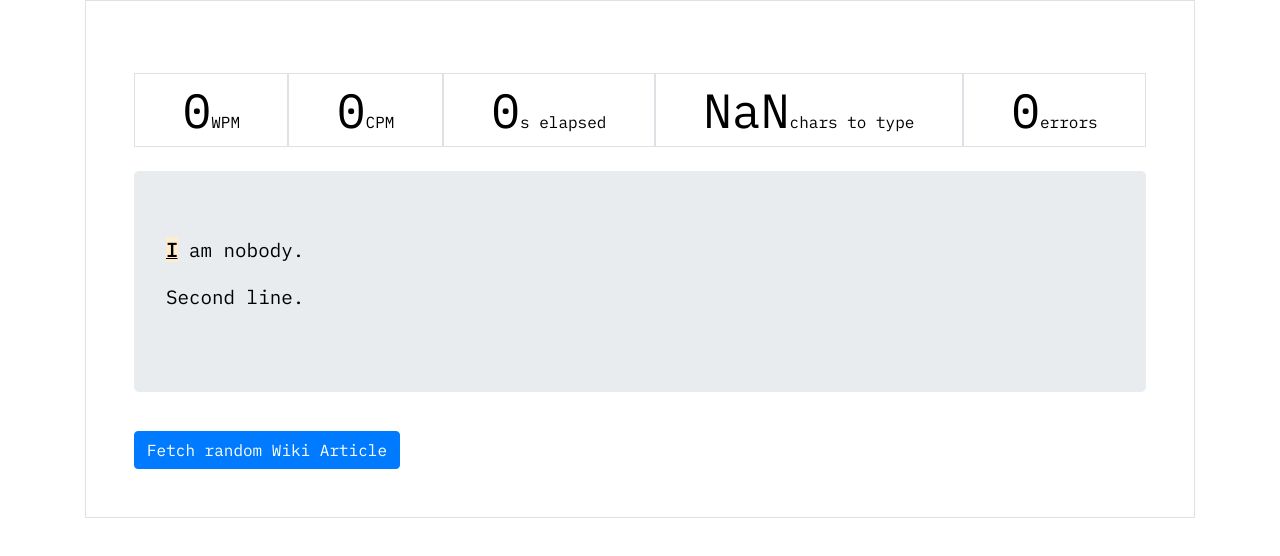
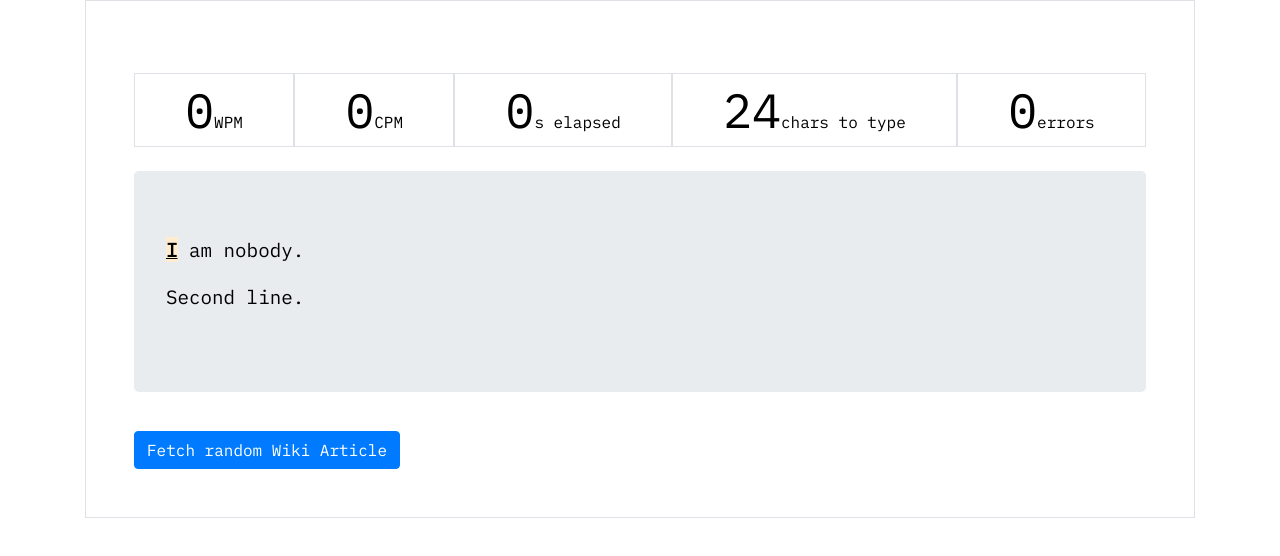
Before and after one commit to jasbir-singh/typer, a React (Create React App) app: page / in a window 1280 px wide. Shown: the top 556 px of the page. Built offline with nearby package versions, Linux system fonts and the light colour scheme.

Commit message:
Fix typing stats

```diff
--- a/src/TypingStats.js
+++ b/src/TypingStats.js
@@ -95,20 +95,19 @@ class TypingStats extends Component {
 
 const mapStateToProps = (
   {
+    position,
     numberOfErrors,
     text,
-    currentPara,
     startedTypingAt,
-    currentPosition,
     currentTime,
     typingFinished
   }
 ) => {
   const timeElapsed = (currentTime - startedTypingAt)/1000;
-  const charsTyped = sum(text.slice(0, currentPara).map(x => x.length)) + currentPosition;
+  const charsTyped = sum(text.slice(0, position.paragraph).map(x => x.length)) + sum(text[position.paragraph].slice(0, position.word).map(x => x.length)) + position.char;
   const cpm = charsPerMin(charsTyped, timeElapsed);
   const wpm = wordsPerMin(cpm);
-  const typeableChars = sum(text.map(x => x.length));
+  const typeableChars = sum(text.map(words => sum(words.map(word => word.length)) ));
   const charsToType =  typeableChars - charsTyped;
 
   return {
```
